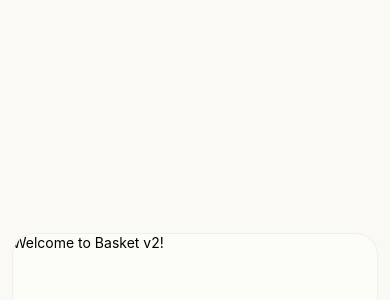
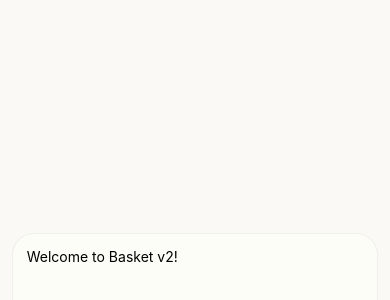
Before and after one commit to deekyykeed/Basket-v2, a React Native app: screen / in a window 390 px wide. Shown: the part 488-788 px from the top of the page. Built offline with nearby package versions, Linux system fonts and the light colour scheme.

Commit message:
My local updates to App.js

```diff
--- a/App.js
+++ b/App.js
@@ -39,8 +39,6 @@ const styles = StyleSheet.create({
   card: {
     position: 'absolute',
     bottom: 32,
-    left: '3%',
-    right: '3%',
     width: '94%',
     height: 91,
     borderRadius: 22,
@@ -48,11 +46,13 @@ const styles = StyleSheet.create({
     borderColor: 'rgba(0, 0, 0, 0.05)',
     overflow: 'hidden',
     zIndex: 1,
+    padding: 14,
     // Shadow for iOS
-    shadowOffset: { width: 0, height: 2 },
-    shadowOpacity: 0.1,
-    shadowRadius: 8,
+    shadowColor: '#000',
+    shadowOffset: { width: 22, height: 22 },
+    shadowOpacity: 1,
+    shadowRadius: 22,
     // Shadow for Android
-    elevation: 5,
+    elevation: 22,
   },
 });
```
